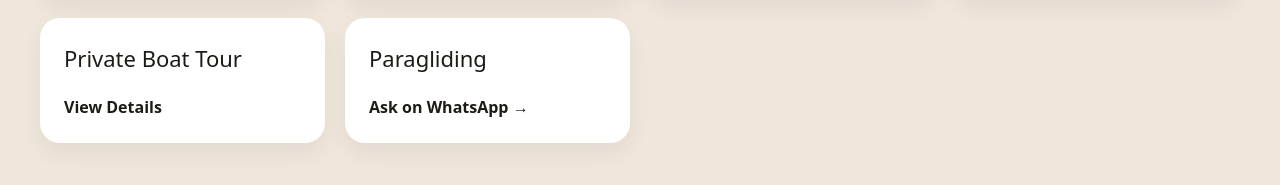
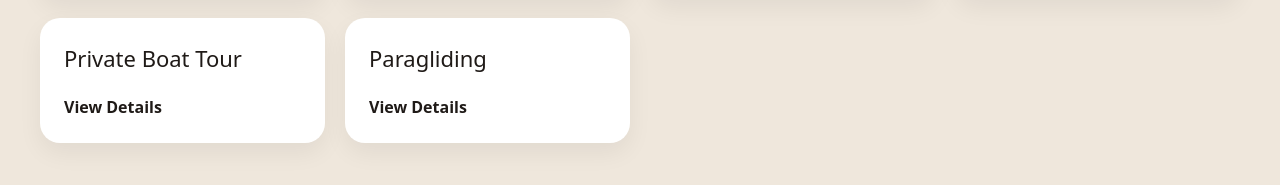
Before and after one commit to comendrive-a11y/comendrive-a11y, a Next.js app: page / in a window 1280 px wide. Shown: the part 3077-3262 px from the top of the page. Built offline with nearby package versions, Linux system fonts and the light colour scheme.

Commit message:
Update page.tsx

```diff
--- a/app/page.tsx
+++ b/app/page.tsx
@@ -672,6 +672,8 @@ backgroundRepeat: "no-repeat",
       ? "/horse-riding"
       : tour === "Private Boat Tour" || tour === "Özel Tekne Turu"
       ? "/private-boat-tour"
+      : tour === "Paragliding" || tour === "Yamaç Paraşütü"
+      ? "/paragliding"
       : `https://wa.me/905446358280?text=Hello%20I%20want%20to%20get%20information%20about%20${encodeURIComponent(
           tour
         )}`
@@ -693,7 +695,9 @@ backgroundRepeat: "no-repeat",
   tour === "Horse Riding" ||
   tour === "At Turu" ||
   tour === "Private Boat Tour" ||
-  tour === "Özel Tekne Turu"
+  tour === "Özel Tekne Turu" ||
+  tour === "Paragliding" ||
+  tour === "Yamaç Paraşütü"
     ? isEn
       ? "View Details"
       : "Detayları Gör"
```
